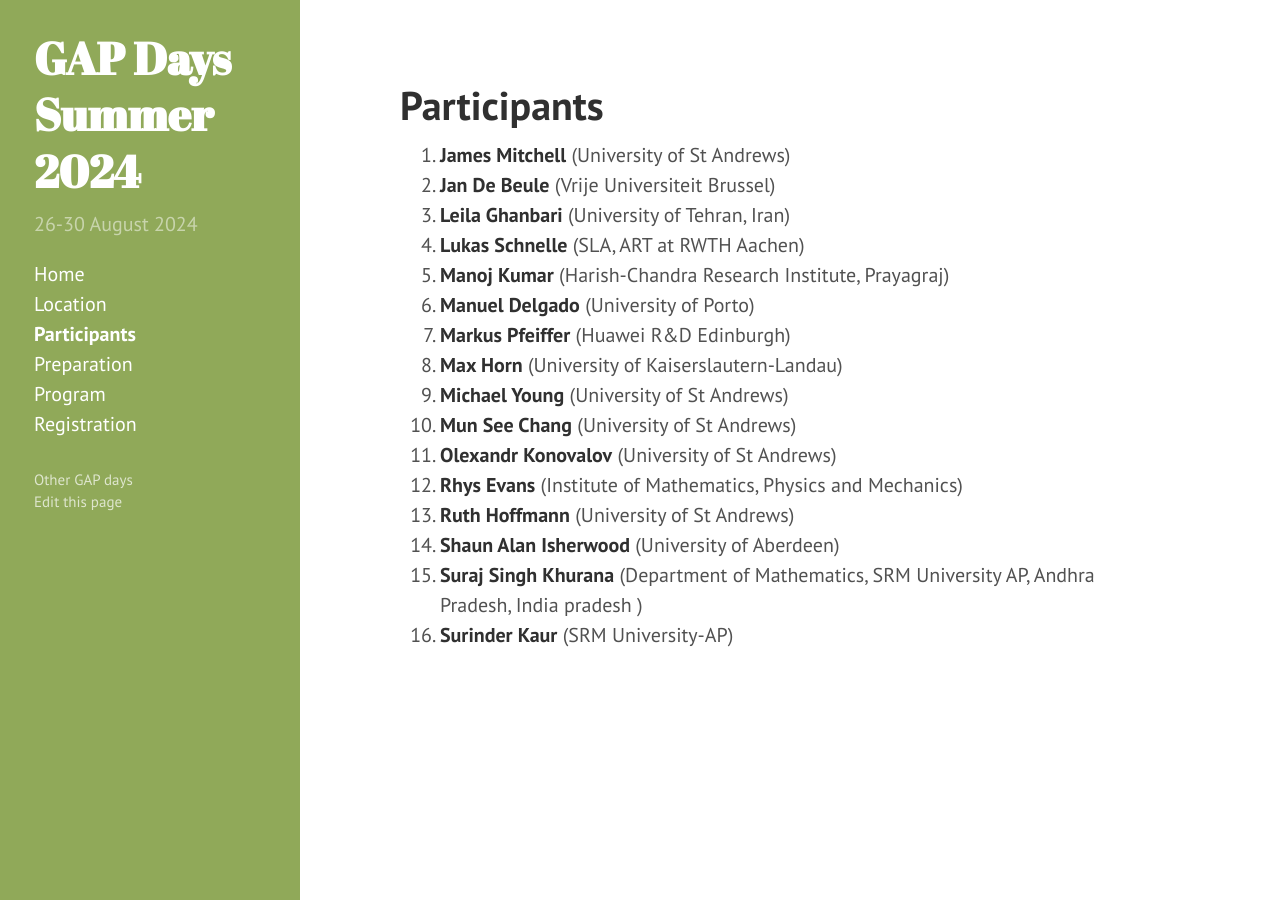
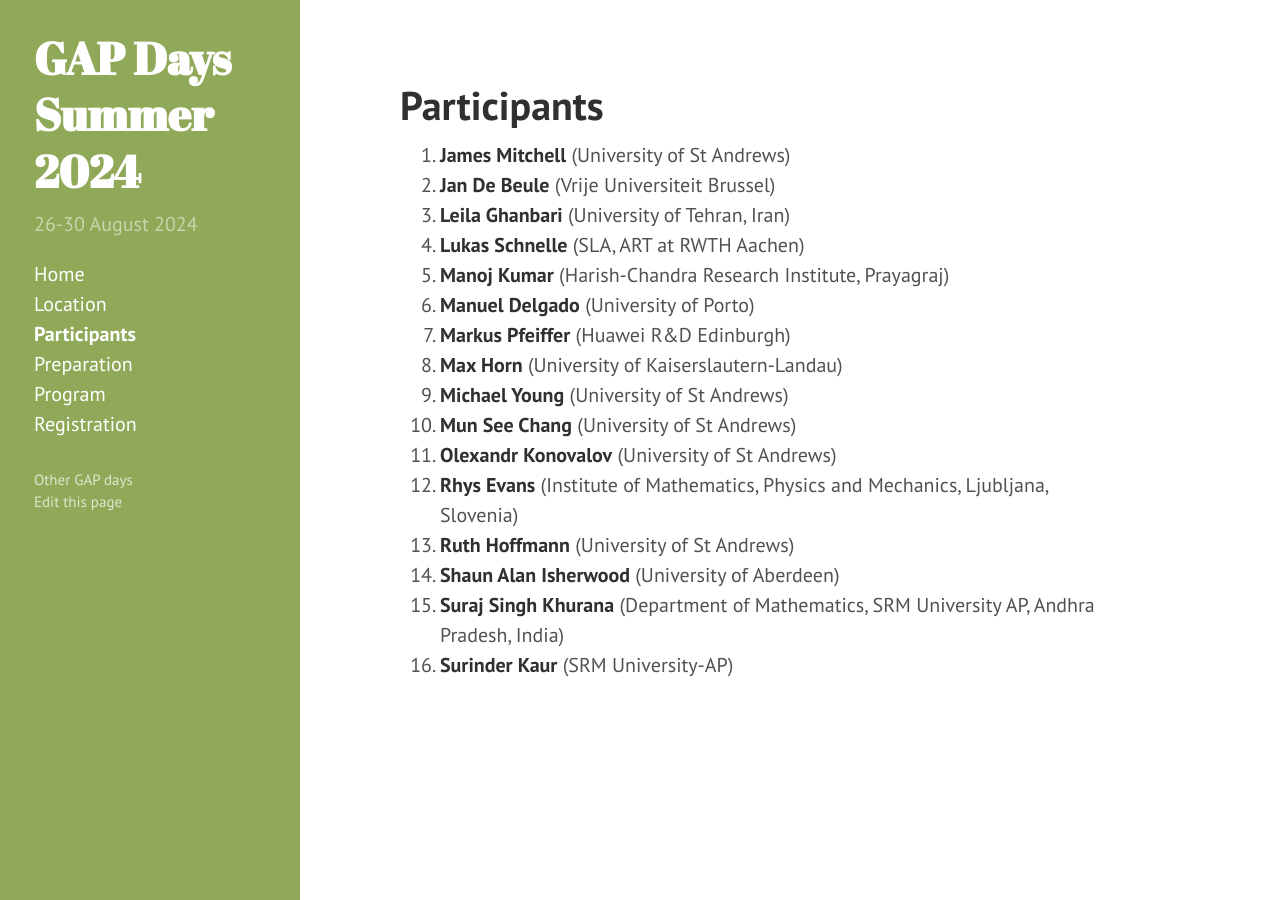
Before and after one commit to gapdays/gapdays2024-summer, a Jekyll site: the page built from participants.md, in a window 1280 px wide. Built offline with Jekyll 4.4.1, drawn with Linux system fonts in a browser that asks for light colours.

Commit message:
Updates to participant list

```diff
--- a/participants.md
+++ b/participants.md
@@ -6,15 +6,15 @@ participants:
   - {name: Ruth Hoffmann, affiliation: "University of St Andrews"}
   - {name: Max Horn, affiliation: "University of Kaiserslautern-Landau"}
   - {name: Olexandr Konovalov, affiliation: "University of St Andrews"}
-  - {name: Rhys Evans, affiliation: "Institute of Mathematics, Physics and Mechanics"}
+  - {name: Rhys Evans, affiliation: "Institute of Mathematics, Physics and Mechanics, Ljubljana, Slovenia"}
   - {name: Markus Pfeiffer, affiliation: "Huawei R&D Edinburgh"}
   - {name: Michael Young, affiliation: "University of St Andrews"}
   - {name: James Mitchell, affiliation: "University of St Andrews"}
   - {name: Surinder Kaur, affiliation: "SRM University-AP"}
   - {name: Shaun Alan Isherwood, affiliation: "University of Aberdeen"}
   - {name: Lukas Schnelle, affiliation: "SLA, ART at RWTH Aachen"}
-  - {name: Manoj Kumar, affiliation: "Harish-Chandra Research Institute,  Prayagraj"}
-  - {name: Suraj Singh Khurana, affiliation: "Department of Mathematics, SRM University AP, Andhra Pradesh, India pradesh "}
+  - {name: Manoj Kumar, affiliation: "Harish-Chandra Research Institute, Prayagraj"}
+  - {name: Suraj Singh Khurana, affiliation: "Department of Mathematics, SRM University AP, Andhra Pradesh, India"}
   - {name: Leila Ghanbari, affiliation: "University of Tehran, Iran"}
   - {name: Jan De Beule, affiliation: "Vrije Universiteit Brussel"}
   - {name: Manuel Delgado, affiliation: "University of Porto"}
```
